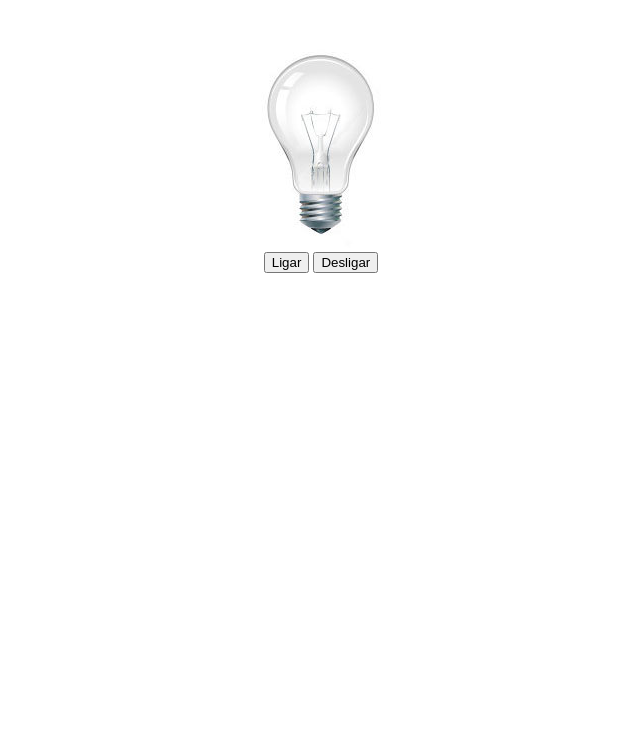
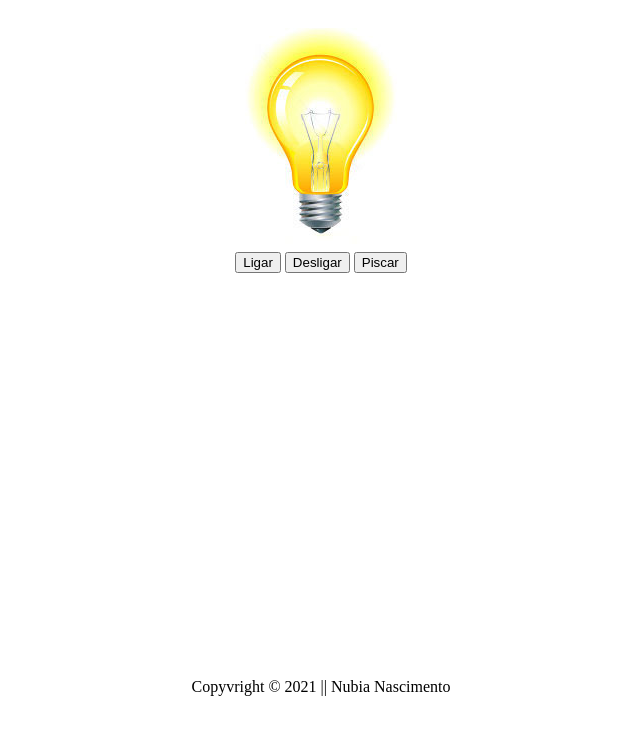
Before and after one commit to NubiaNascimento/Projeto-Lampada, a plain HTML site: page index.html in a window 1280 px wide. Both pictures are taken after a click on the button "Ligar". Shown: the part 80-814 px from the top of the page, without its empty margins (327-967 px from the left). Drawn offline with Linux system fonts and the light colour scheme.

Commit message:
finalizado

```diff
--- a/index.html
+++ b/index.html
@@ -6,6 +6,8 @@
     <title>Document</title>
     <link rel="stylesheet"
           href="style.css">
+          <script src="lampada.js" defer></script>
+
 </head>
 <body>
     <header>
@@ -15,15 +17,16 @@
     </header>
     <main>
 
-        <img src="img/desligada.jpg" alt="lâmpada">
+        <img id="lampada" src="img/desligada.jpg" alt="lâmpada">
         <div>
-            <button>Ligar</button>
-            <button>Desligar</button>
+            <button id="ligar">Ligar</button>
+            <button id="desligar">Desligar</button>
+            <button id="piscar">Piscar</button>
         </div>
 
     </main>
     <footer>
-
+        <span>Copyvright &copy; 2021 || Nubia Nascimento</span>
 
     </footer>
 </body>
--- /dev/null
+++ b/lampada.js
@@ -0,0 +1,35 @@
+"use strict"
+
+const lampada = document.getElementById("lampada")
+
+function lampadaInteira(){
+    return lampada.src.includes("ligada")
+}
+
+function ligarLampada(){
+    if(lampadaInteira()){
+
+        lampada.src = "img/ligada.jpg"
+    }
+}
+
+function desligarLampada(){
+    if(lampadaInteira()){
+
+    lampada.src = "img/desligada.jpg"
+
+    }
+}
+function quebrarLampada(){
+    lampada.src = "img/quebrada.jpg"
+}
+
+// eventos
+
+document.getElementById("ligar").addEventListener("click", ligarLampada)
+document.getElementById("desligar").addEventListener("click", desligarLampada)
+
+lampada.addEventListener("mouseover",ligarLampada)
+lampada.addEventListener("mouseout",desligarLampada)
+
+lampada.addEventListener("dblclick",quebrarLampada)
--- a/style.css
+++ b/style.css
@@ -12,6 +12,8 @@ main{
 }
 footer{
     height: 50px;
+    padding-top: 50px;
+
  }
 body{
     display: flex;
```
